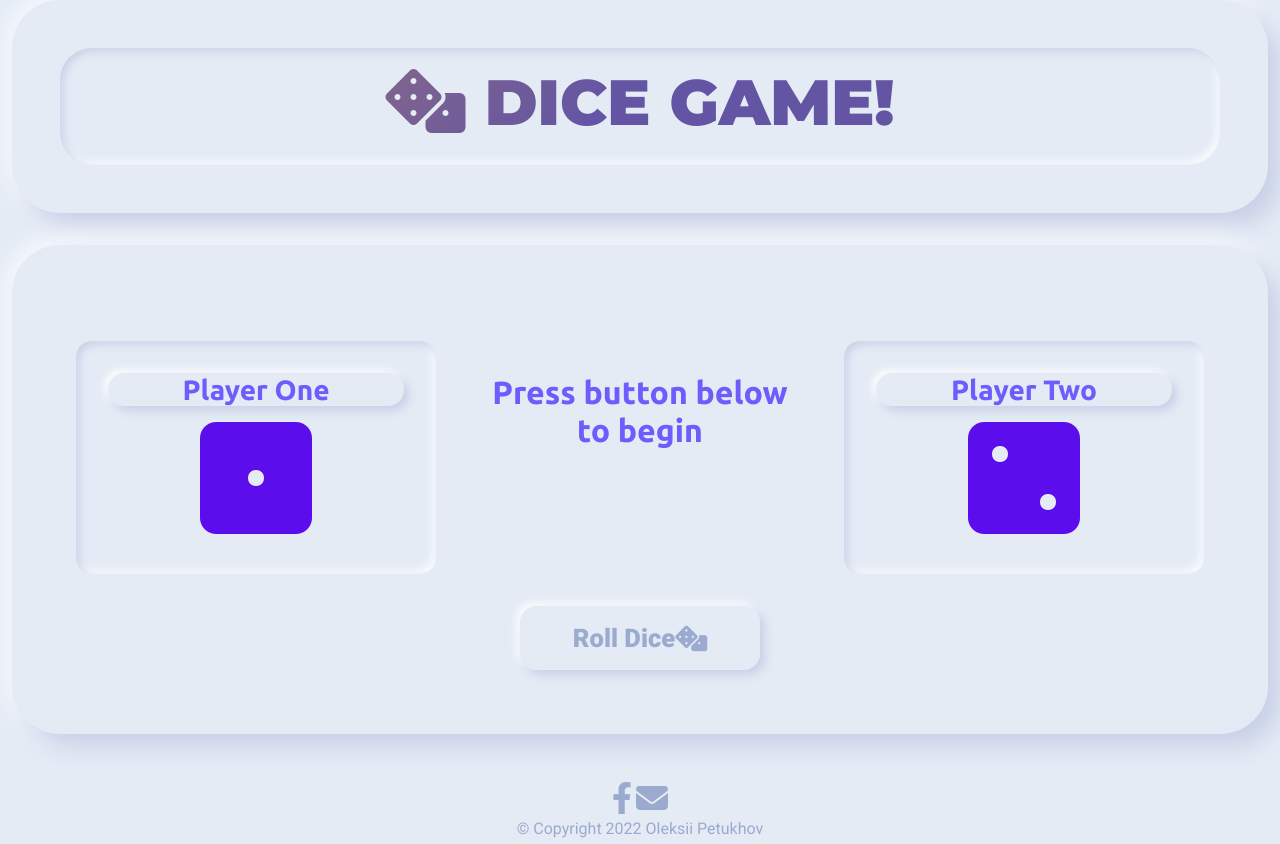
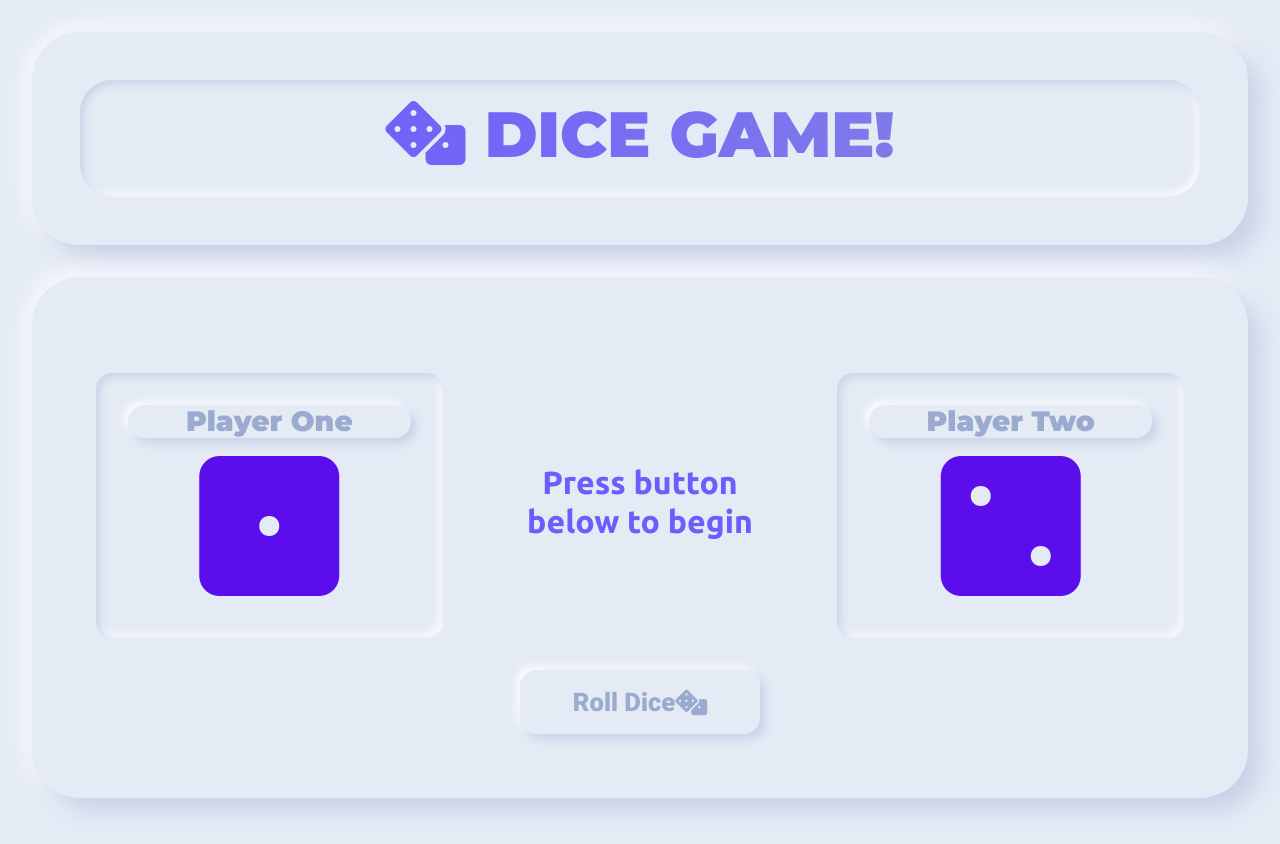
Before and after one commit to a-petukhov/dice, a plain HTML site: page index.html in a window 1280 px wide. Shown: the top 844 px of the page. Drawn offline with nearby package versions, Linux system fonts and the light colour scheme.

Commit message:
Updated CSS

```diff
--- a/index.html
+++ b/index.html
@@ -30,7 +30,7 @@
   </head>
 
   <body>
-    <div class="container-fluid background-holder">
+    <div class="container-fluid page-holder">
       <!-- Header Section -->
       <section class="container-fluid header-section">
         <div class="header-content">
@@ -43,7 +43,7 @@
       <!-- Dices Section -->
       <section class="container-fluid dice-section">
         <div class="row">
-          <div class="col-md-12 d-none d-md-block d-lg-none">
+          <div class="col-lg-12 d-none d-lg-block d-xl-none">
             <div class="">
               <div class="dice-header">
                 <h2>Press button below to begin</h2>
@@ -51,33 +51,42 @@
             </div>
           </div>
 
-          <div class="col-lg-4 col-md-6 col-sm-12">
+          <div class="col-xl-4 col-lg-6">
             <div class="player-card">
               <div class="player-card-heading">
                 <h3>Player One</h3>
               </div>
 
               <div class="player-card-body">
-                <i class="fa-dice-one fa-solid fa-8x dice"></i>
+                <i class="fa-dice-one fa-solid fa-10x dice"></i>
               </div>
             </div>
           </div>
 
-          <div class="col-lg-4 d-sm-block d-md-none d-lg-block">
-            <div class="player-card-header">
+          <div class="col-xl-4 d-md-block d-lg-none d-xl-block">
+            <div
+              class="
+                player-card-header
+                d-flex
+                h-100
+                align-items-center
+                justify-content-center
+                my-0
+              "
+            >
               <div class="dice-header">
                 <h2>Press button below to begin</h2>
               </div>
             </div>
           </div>
 
-          <div class="col-lg-4 col-md-6 col-sm-12">
+          <div class="col-xl-4 col-lg-6">
             <div class="player-card">
               <div class="player-card-heading">
                 <h3>Player Two</h3>
               </div>
               <div class="player-card-body">
-                <i class="fa-dice-two fa-solid fa-8x dice"></i>
+                <i class="fa-dice-two fa-solid fa-10x dice"></i>
               </div>
             </div>
           </div>
@@ -94,7 +103,7 @@
       </section>
 
       <!-- Footer Section -->
-      <footer class="footer">
+      <footer class="footer py-3">
         <div class="container-fluid">
           <a href="https://www.facebook.com/petukhov.lx"
             ><i class="fa-brands fa-facebook-f fa-2x"></i
--- a/styles.css
+++ b/styles.css
@@ -29,8 +29,8 @@ h2 {
 }
 
 h3 {
-  color: var(--primary);
-  font-family: "Ubuntu", sans-serif;
+  color: var(--greyDark);
+  font-family: "Montserrat", sans-serif;
   font-weight: bold;
 }
 
@@ -45,6 +45,12 @@ $inner-shadow: inset 0.2rem 0.2rem 0.5rem var(--greyLight-2),
   margin: 0;
   padding: 0;
   box-sizing: inherit;
+}
+
+.page-holder {
+  height: 100vh;
+  position: relative;
+  padding: 2rem;
 }
 
 .container-fluid {
@@ -148,14 +154,19 @@ p {
 }
 
 div.text {
-  background: linear-gradient(-45deg, #6355a4, #6355a4, #e89a3e, #e89a3e);
+  background: linear-gradient(
+    90deg,
+    var(--greyDark),
+    var(--primary),
+    var(--greyDark)
+  );
   background-size: 300%;
   text-transform: uppercase;
   -webkit-background-clip: text;
   -webkit-text-fill-color: transparent;
-  animation: flow 15s ease-in-out infinite;
-  -moz-animation: flow 15s ease-in-out infinite;
-  -webkit-animation: flow 15s ease-in-out infinite;
+  animation: flow 3s linear infinite;
+  -moz-animation: flow 3s linear infinite;
+  -webkit-animation: flow 3s linear infinite;
 }
 
 @keyframes flow {
```
